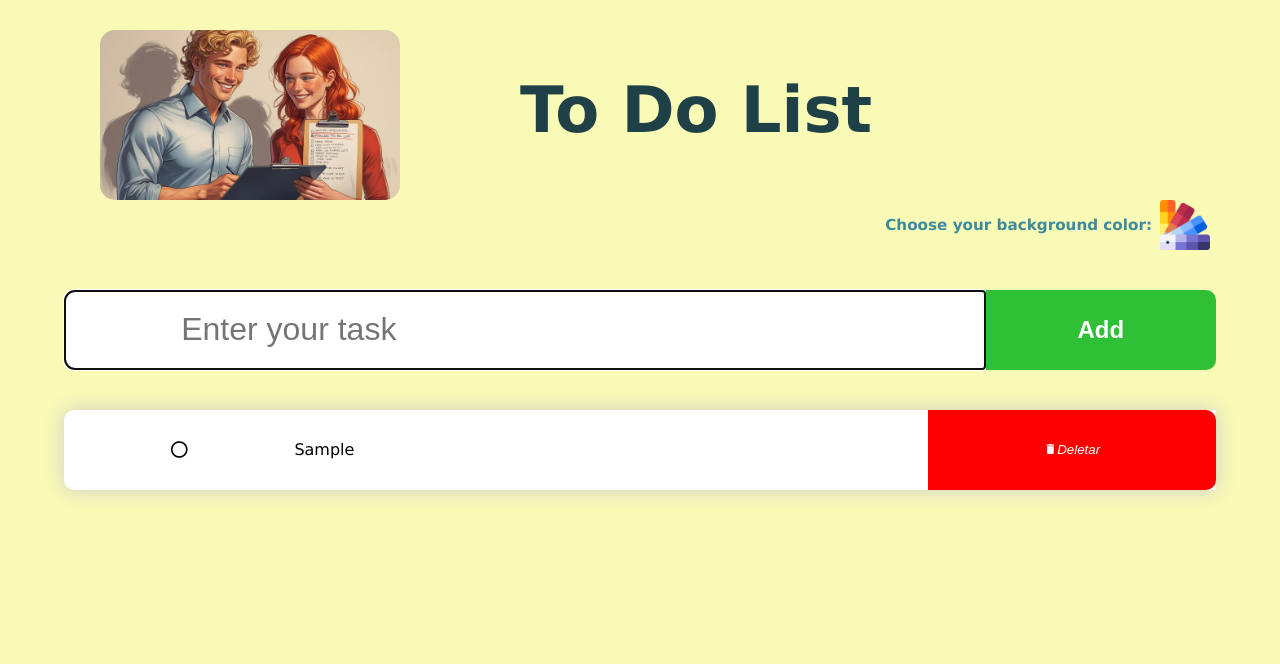
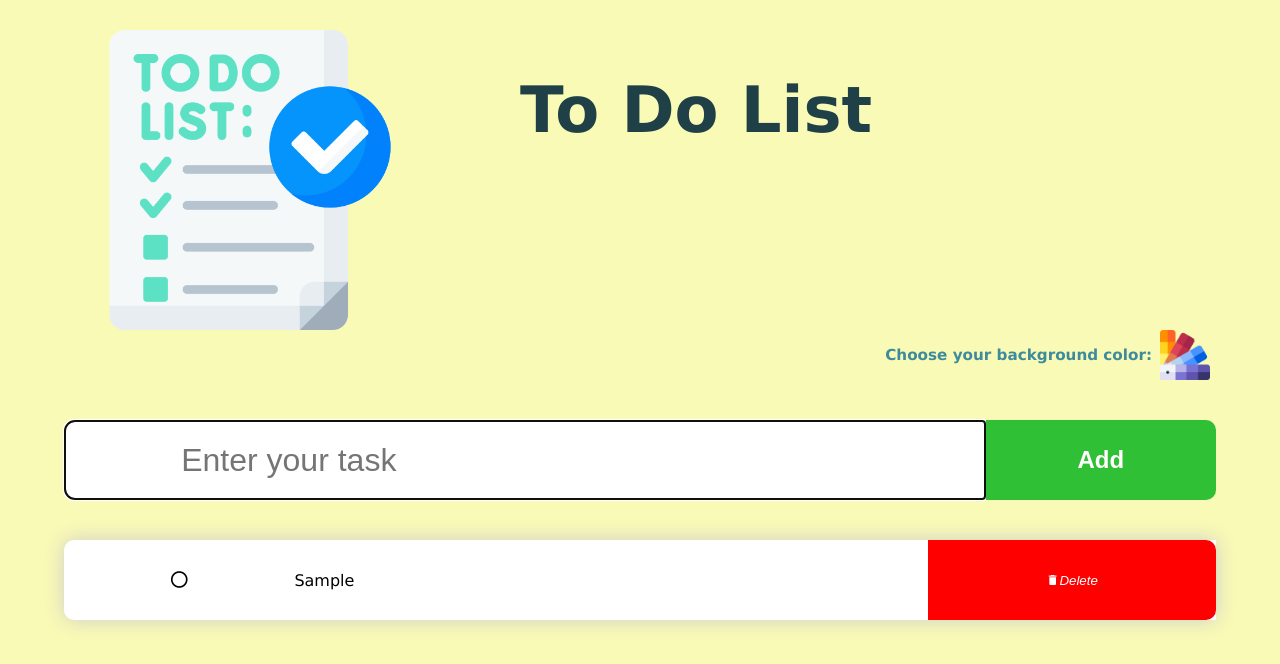
Before and after one commit to BrunoFJ/To_Do_List, a plain HTML site: page index.html in a window 1280 px wide. Both pictures are taken after typing "Sample" into the empty fields and a click on the button "Add". Drawn offline with Linux system fonts and the light colour scheme.

Commit message:
update img, add planning image, and update control.js

```diff
--- a/JS/control.js
+++ b/JS/control.js
@@ -19,7 +19,7 @@ function addTarefa() {
 
         <div class="item-botao">
           <button onclick="deletar(${contador})" class="delete">
-            <i class="mdi mdi-delete">Deletar</i>
+            <i class="mdi mdi-delete">Delete</i>
           </button>
         </div>
       </div>`;
--- a/index.html
+++ b/index.html
@@ -11,7 +11,7 @@
   </head>
   <body>
     <div class="header-flex">
-      <img class="imgmen" src="imgmenandgirl.jpg" alt="Imagem" />
+      <img class="imgmen" src="imgToDoList.png" alt="Imagem" />
       <h1 class="title">To Do List</h1>
     </div>
 
```
Also changed, not shown: imgToDoList.png (added), planning.png (added).
